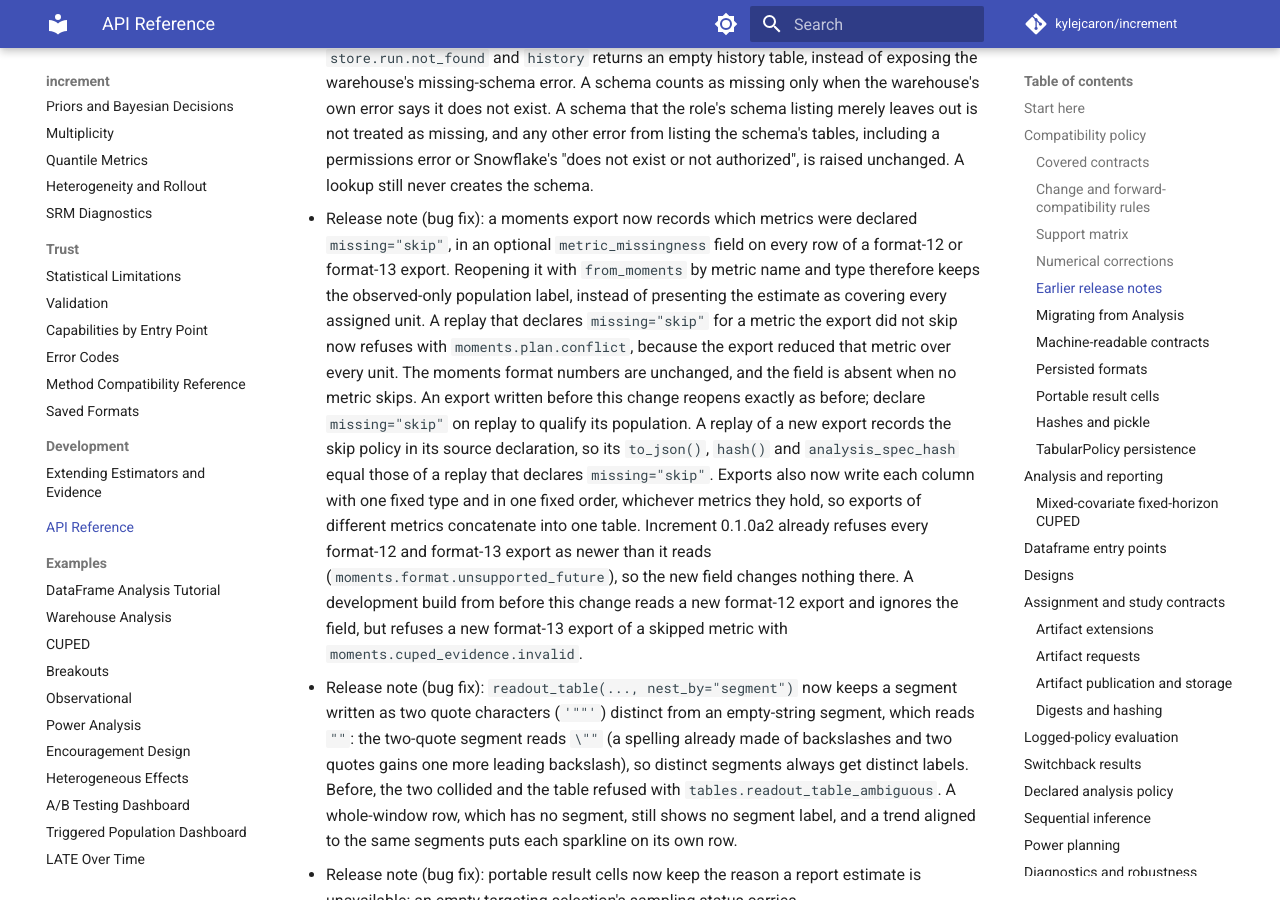
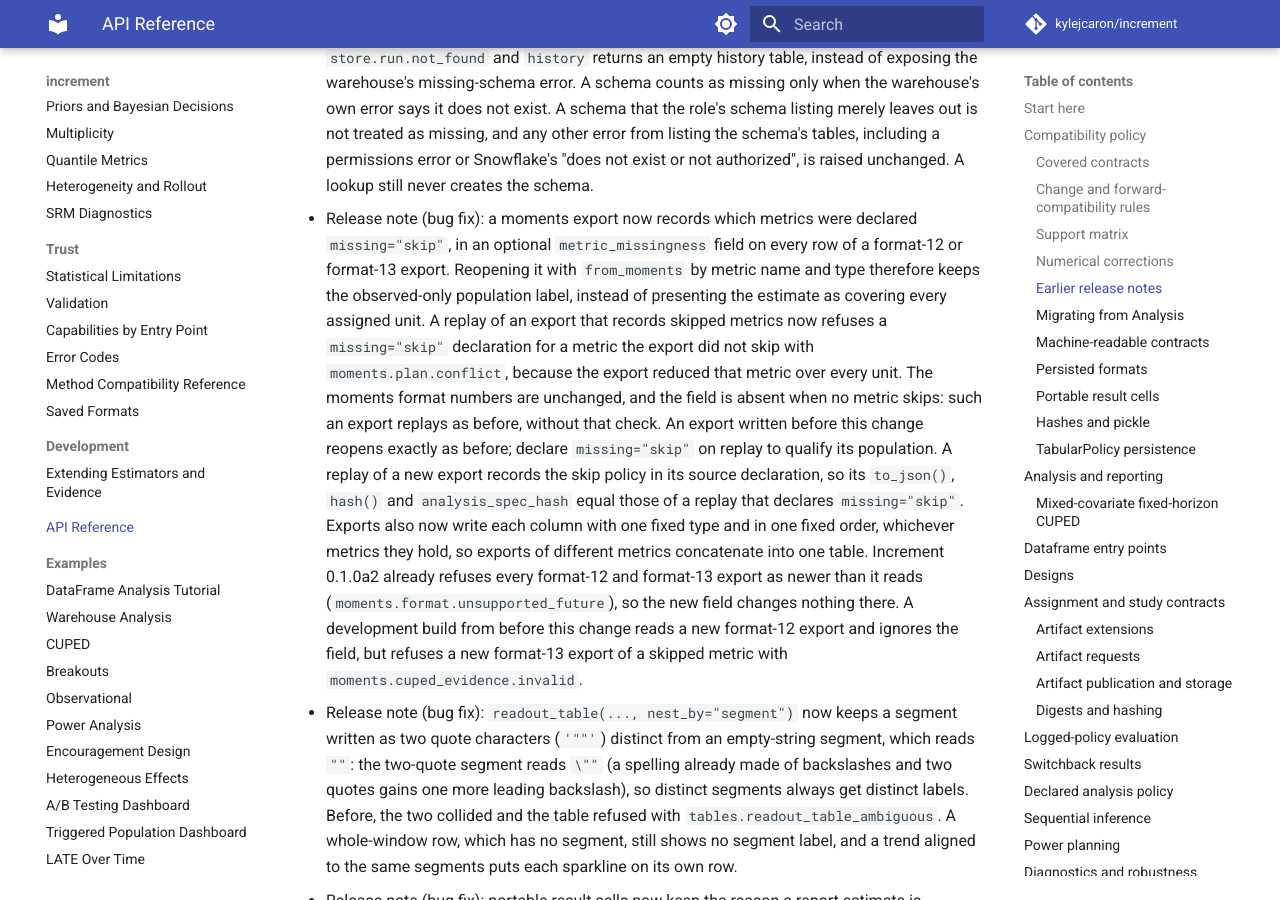
Before and after one commit to kylejcaron/increment, an MkDocs documentation site: the page built from docs/api.md, in a window 1280 px wide and 900 px high, scrolled down 5321 px. Built offline with MkDocs 1.6.1 and Material for MkDocs 9.7.7, drawn with Linux system fonts in a browser that asks for light colours; comment, search, counter and statistics services are not loaded.

Commit message:
docs: qualify the moments replay conflict to exports that record skipped metrics

```diff
--- a/docs/api.md
+++ b/docs/api.md
@@ -209,18 +209,20 @@ values.
   row of a format-12 or format-13 export. Reopening it with `from_moments` by
   metric name and type therefore keeps the observed-only population label,
   instead of presenting the estimate as covering every assigned unit. A replay
-  that declares `missing="skip"` for a metric the export did not skip now
-  refuses with `moments.plan.conflict`, because the export reduced that metric
-  over every unit. The moments format numbers are unchanged, and the field is
-  absent when no metric skips. An export written before this change reopens
-  exactly as before; declare `missing="skip"` on replay to qualify its
-  population. A replay of a new export records the skip policy in its source
-  declaration, so its `to_json()`, `hash()` and `analysis_spec_hash` equal
-  those of a replay that declares `missing="skip"`. Exports also now write each
-  column with one fixed type and in one fixed order, whichever metrics they
-  hold, so exports of different metrics concatenate into one table. Increment
-  0.1.0a2 already refuses every format-12 and format-13 export as newer than it
-  reads (`moments.format.unsupported_future`), so the new field changes nothing
+  of an export that records skipped metrics now refuses a `missing="skip"`
+  declaration for a metric the export did not skip with
+  `moments.plan.conflict`, because the export reduced that metric over every
+  unit. The moments format numbers are unchanged, and the field is absent when
+  no metric skips: such an export replays as before, without that check. An
+  export written before this change reopens exactly as before; declare
+  `missing="skip"` on replay to qualify its population. A replay of a new
+  export records the skip policy in its source declaration, so its `to_json()`,
+  `hash()` and `analysis_spec_hash` equal those of a replay that declares
+  `missing="skip"`. Exports also now write each column with one fixed type and
+  in one fixed order, whichever metrics they hold, so exports of different
+  metrics concatenate into one table. Increment 0.1.0a2 already refuses every
+  format-12 and format-13 export as newer than it reads
+  (`moments.format.unsupported_future`), so the new field changes nothing
   there. A development build from before this change reads a new format-12
   export and ignores the field, but refuses a new format-13 export of a skipped
   metric with `moments.cuped_evidence.invalid`.
```
Also changed, not shown: docs/guides/data-model.md (+9 -8 lines).
